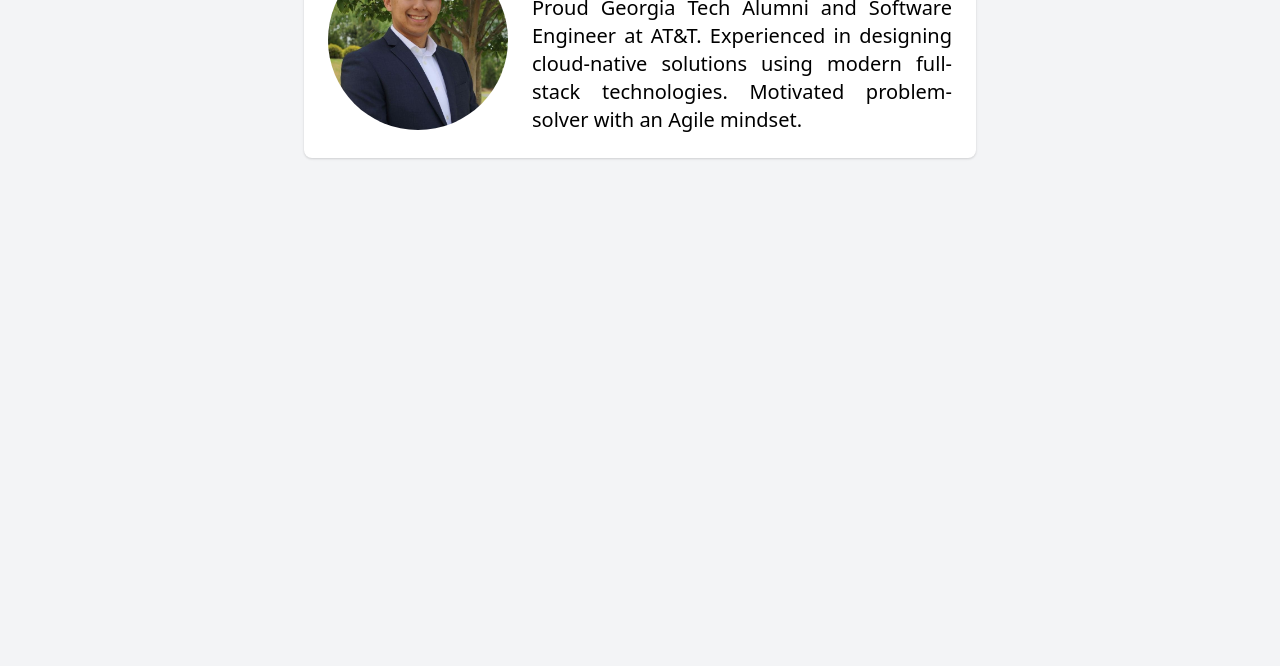
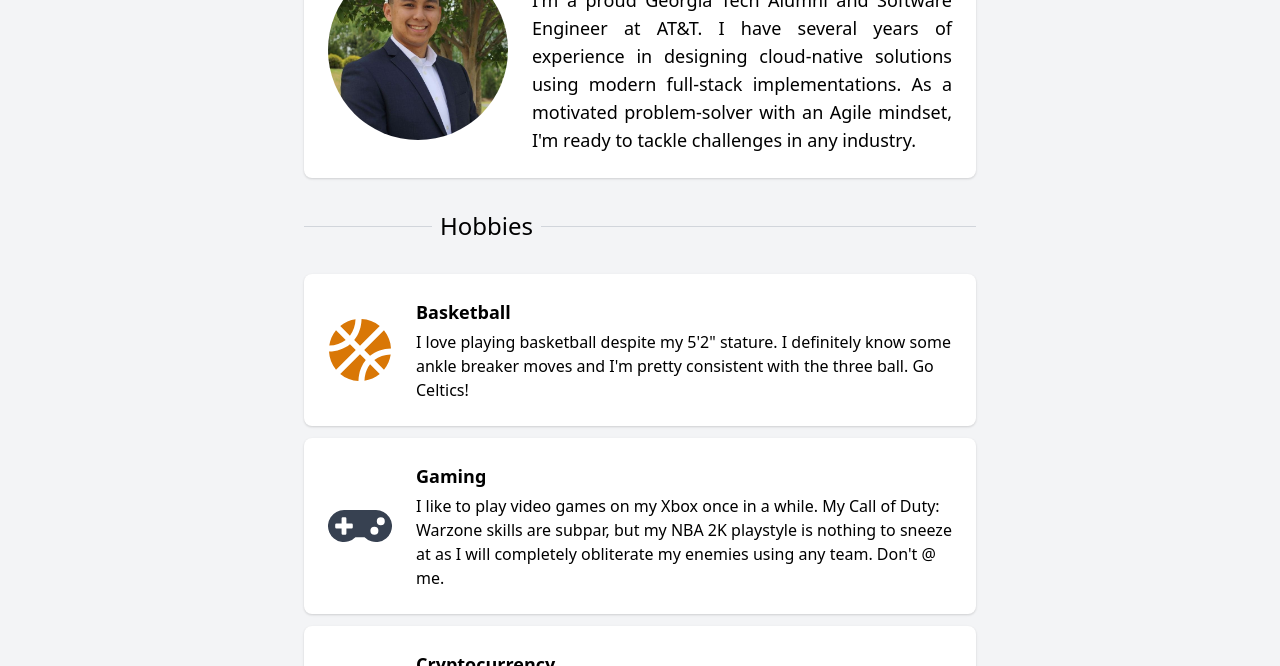
Before and after one commit to jlvmoster/website, a Gatsby site: page / in a window 1280 px wide. Shown: the part 134-800 px from the top of the page. Built offline with nearby package versions, Linux system fonts and the light colour scheme; Gatsby itself is replaced by a stand-in of ours.

Commit message:
Add hobbies section

```diff
--- a/src/components/About.js
+++ /dev/null
@@ -1,32 +0,0 @@
-import React from 'react';
-import { StaticImage } from 'gatsby-plugin-image';
-
-const About = () => (
-  <div className='mx-auto max-w-2xl bg-white shadow overflow-hidden sm:rounded-lg'>
-    <div className='px-4 py-5 sm:p-6'>
-      <div className='sm:flex'>
-        <div className='flex flex-shrink-0 items-center justify-center sm:mb-0'>
-          <StaticImage
-            className='inline-block rounded-full'
-            src='../images/professional.jpg'
-            alt='Professional'
-            placeholder='blurred'
-            quality={100}
-            formats={['AUTO', 'JPEG']}
-            layout='fixed'
-            width={180}
-          />
-        </div>
-        <div className='mt-4 space-y-3 sm:ml-6 sm:mt-0'>
-          <h4 className='text-2xl font-medium font-thin sm:text-3xl'>Hi, I'm Jalo!</h4>
-          <p className='text-lg sm:text-justify sm:text-xl'>
-            Proud Georgia Tech Alumni and Software Engineer at AT&T. Experienced in designing cloud-native solutions
-            using modern full-stack technologies. Motivated problem-solver with an Agile mindset.
-          </p>
-        </div>
-      </div>
-    </div>
-  </div>
-);
-
-export default About;
--- /dev/null
+++ b/src/components/about/About.js
@@ -0,0 +1,14 @@
+import React from 'react';
+import Divider from './Divider';
+import Hobbies from './Hobbies';
+import MainCard from './MainCard';
+
+const About = () => (
+  <div className='mx-auto max-w-2xl'>
+    <MainCard />
+    <Divider title='Hobbies' />
+    <Hobbies />
+  </div>
+);
+
+export default About;
--- /dev/null
+++ b/src/components/about/Divider.js
@@ -0,0 +1,20 @@
+import React from 'react';
+import PropTypes from 'prop-types';
+
+const Divider = ({ title }) => (
+  <div className='relative my-6'>
+    <div className='absolute inset-0 flex items-center'>
+      <div className='w-full border-t-2 border-gray-300 sm:border-t' />
+    </div>
+    <div className='relative flex justify-center'>
+      <span className='hidden p-2 text-transparent text-2xl font-normal bg-transparent sm:block'>{title}</span>
+      <span className='p-2 text-2xl font-normal bg-gray-100 sm:absolute sm:left-32'>{title}</span>
+    </div>
+  </div>
+);
+
+Divider.propTypes = {
+  title: PropTypes.string.isRequired,
+};
+
+export default Divider;
--- /dev/null
+++ b/src/components/about/Hobbies.js
@@ -0,0 +1,42 @@
+import React from 'react';
+import Card from '../shared/Card';
+import MediaObject from '../shared/MediaObject';
+import BasketballBallIcon from '../icons/fontawesome/BasketballBall';
+import BitcoinIcon from '../icons/fontawesome/Bitcoin';
+import GamepadIcon from '../icons/fontawesome/Gamepad';
+
+const Hobbies = () => (
+  <div className='flex flex-col space-y-3'>
+    <Card>
+      <MediaObject media={<BasketballBallIcon className='w-16 h-16 text-yellow-600' />}>
+        <h4 className='text-lg font-bold'>Basketball</h4>
+        <p>
+          I love playing basketball despite my 5'2" stature. I definitely know some ankle breaker moves and I'm pretty
+          consistent with the three ball. Go Celtics!
+        </p>
+      </MediaObject>
+    </Card>
+
+    <Card>
+      <MediaObject media={<GamepadIcon className='w-16 h-16 text-gray-700' />}>
+        <h4 className='text-lg font-bold'>Gaming</h4>
+        <p className='mt-1'>
+          I like to play video games on my Xbox once in a while. My Call of Duty: Warzone skills are subpar, but my NBA
+          2K playstyle is nothing to sneeze at as I will completely obliterate my enemies using any team. Don't @ me.
+        </p>
+      </MediaObject>
+    </Card>
+
+    <Card>
+      <MediaObject media={<BitcoinIcon className='w-16 h-16 text-yellow-300' />}>
+        <h4 className='text-lg font-bold'>Cryptocurrency</h4>
+        <p className='mt-1'>
+          I watched in agony as Elon Musk single-handedly boosted Bitcoin's price the moment I sell off my meager
+          earnings. Such is the life of an amateur investor. Alas, I continue my struggle despite my rugged beginnings.
+        </p>
+      </MediaObject>
+    </Card>
+  </div>
+);
+
+export default Hobbies;
--- /dev/null
+++ b/src/components/about/MainCard.js
@@ -0,0 +1,31 @@
+import React from 'react';
+import { StaticImage } from 'gatsby-plugin-image';
+import Card from '../shared/Card';
+import MediaObject from '../shared/MediaObject';
+
+const MainCard = () => (
+  <Card>
+    <MediaObject
+      media={
+        <StaticImage
+          className='inline-block rounded-full'
+          src='../../images/professional.jpg'
+          alt='Professional'
+          placeholder='blurred'
+          quality={100}
+          formats={['AUTO', 'JPEG']}
+          layout='fixed'
+          width={180}
+        />
+      }>
+      <h4 className='text-2xl font-medium font-thin sm:text-3xl'>Hi, I'm Jalo!</h4>
+      <p className='text-base sm:text-justify sm:text-lg'>
+        I'm a proud Georgia Tech Alumni and Software Engineer at AT&T. I have several years of experience in designing
+        cloud-native solutions using modern full-stack implementations. As a motivated problem-solver with an Agile
+        mindset, I'm ready to tackle challenges in any industry.
+      </p>
+    </MediaObject>
+  </Card>
+);
+
+export default MainCard;
--- /dev/null
+++ b/src/components/icons/fontawesome/BasketballBall.js
@@ -0,0 +1,22 @@
+import React from 'react';
+import types from '../types';
+
+/**
+ * This icon component is taken from the Font Awesome basketball-ball (solid) icon.
+ *
+ * Modifications were made:
+ * - Replaced `class` attribute with `className` React component property
+ * - Removed `aria-hidden`, `data-prefix`, `data-icon` and `role` attributes attributes
+ * - Moved `fill` attribute from the <path> to <svg>
+ *
+ * [Font Awesome License](https://fontawesome.com/license)
+ */
+const BasketballBall = ({ className }) => (
+  <svg className={className} xmlns='http://www.w3.org/2000/svg' viewBox='0 0 496 512' fill='currentColor'>
+    <path d='M212.3 10.3c-43.8 6.3-86.2 24.1-122.2 53.8l77.4 77.4c27.8-35.8 43.3-81.2 44.8-131.2zM248 222L405.9 64.1c-42.4-35-93.6-53.5-145.5-56.1-1.2 63.9-21.5 122.3-58.7 167.7L248 222zM56.1 98.1c-29.7 36-47.5 78.4-53.8 122.2 50-1.5 95.5-17 131.2-44.8L56.1 98.1zm272.2 204.2c45.3-37.1 103.7-57.4 167.7-58.7-2.6-51.9-21.1-103.1-56.1-145.5L282 256l46.3 46.3zM248 290L90.1 447.9c42.4 34.9 93.6 53.5 145.5 56.1 1.3-64 21.6-122.4 58.7-167.7L248 290zm191.9 123.9c29.7-36 47.5-78.4 53.8-122.2-50.1 1.6-95.5 17.1-131.2 44.8l77.4 77.4zM167.7 209.7C122.3 246.9 63.9 267.3 0 268.4c2.6 51.9 21.1 103.1 56.1 145.5L214 256l-46.3-46.3zm116 292c43.8-6.3 86.2-24.1 122.2-53.8l-77.4-77.4c-27.7 35.7-43.2 81.2-44.8 131.2z' />
+  </svg>
+);
+
+BasketballBall.propTypes = types;
+
+export default BasketballBall;
--- /dev/null
+++ b/src/components/icons/fontawesome/Bitcoin.js
@@ -0,0 +1,22 @@
+import React from 'react';
+import types from '../types';
+
+/**
+ * This icon component is taken from the Font Awesome bitcoin (brands) icon.
+ *
+ * Modifications were made:
+ * - Replaced `class` attribute with `className` React component property
+ * - Removed `aria-hidden`, `data-prefix`, `data-icon` and `role` attributes attributes
+ * - Moved `fill` attribute from the <path> to <svg>
+ *
+ * [Font Awesome License](https://fontawesome.com/license)
+ */
+const Bitcoin = ({ className }) => (
+  <svg className={className} xmlns='http://www.w3.org/2000/svg' viewBox='0 0 512 512' fill='currentColor'>
+    <path d='M504 256c0 136.967-111.033 248-248 248S8 392.967 8 256 119.033 8 256 8s248 111.033 248 248zm-141.651-35.33c4.937-32.999-20.191-50.739-54.55-62.573l11.146-44.702-27.213-6.781-10.851 43.524c-7.154-1.783-14.502-3.464-21.803-5.13l10.929-43.81-27.198-6.781-11.153 44.686c-5.922-1.349-11.735-2.682-17.377-4.084l.031-.14-37.53-9.37-7.239 29.062s20.191 4.627 19.765 4.913c11.022 2.751 13.014 10.044 12.68 15.825l-12.696 50.925c.76.194 1.744.473 2.829.907-.907-.225-1.876-.473-2.876-.713l-17.796 71.338c-1.349 3.348-4.767 8.37-12.471 6.464.271.395-19.78-4.937-19.78-4.937l-13.51 31.147 35.414 8.827c6.588 1.651 13.045 3.379 19.4 5.006l-11.262 45.213 27.182 6.781 11.153-44.733a1038.209 1038.209 0 0 0 21.687 5.627l-11.115 44.523 27.213 6.781 11.262-45.128c46.404 8.781 81.299 5.239 95.986-36.727 11.836-33.79-.589-53.281-25.004-65.991 17.78-4.098 31.174-15.792 34.747-39.949zm-62.177 87.179c-8.41 33.79-65.308 15.523-83.755 10.943l14.944-59.899c18.446 4.603 77.6 13.717 68.811 48.956zm8.417-87.667c-7.673 30.736-55.031 15.12-70.393 11.292l13.548-54.327c15.363 3.828 64.836 10.973 56.845 43.035z' />
+  </svg>
+);
+
+Bitcoin.propTypes = types;
+
+export default Bitcoin;
--- /dev/null
+++ b/src/components/icons/fontawesome/Gamepad.js
@@ -0,0 +1,22 @@
+import React from 'react';
+import types from '../types';
+
+/**
+ * This icon component is taken from the Font Awesome gamepad (solid) icon.
+ *
+ * Modifications were made:
+ * - Replaced `class` attribute with `className` React component property
+ * - Removed `aria-hidden`, `data-prefix`, `data-icon` and `role` attributes attributes
+ * - Moved `fill` attribute from the <path> to <svg>
+ *
+ * [Font Awesome License](https://fontawesome.com/license)
+ */
+const Gamepad = ({ className }) => (
+  <svg className={className} xmlns='http://www.w3.org/2000/svg' viewBox='0 0 640 512' fill='currentColor'>
+    <path d='M480.07 96H160a160 160 0 1 0 114.24 272h91.52A160 160 0 1 0 480.07 96zM248 268a12 12 0 0 1-12 12h-52v52a12 12 0 0 1-12 12h-24a12 12 0 0 1-12-12v-52H84a12 12 0 0 1-12-12v-24a12 12 0 0 1 12-12h52v-52a12 12 0 0 1 12-12h24a12 12 0 0 1 12 12v52h52a12 12 0 0 1 12 12zm216 76a40 40 0 1 1 40-40 40 40 0 0 1-40 40zm64-96a40 40 0 1 1 40-40 40 40 0 0 1-40 40z' />
+  </svg>
+);
+
+Gamepad.propTypes = types;
+
+export default Gamepad;
--- a/src/components/layout/Layout.js
+++ b/src/components/layout/Layout.js
@@ -4,7 +4,7 @@ import PropTypes from 'prop-types';
 import Navbar from './Navbar';
 
 const Layout = ({ children, metadata }) => (
-  <div className='flex flex-col h-screen bg-gray-100 overflow-hidden'>
+  <div className='flex flex-col h-screen bg-gray-100 overflow-y-auto'>
     <Navbar title={metadata.title} links={metadata.links} />
     <main className='container mx-auto px-4 max-w-7xl sm:px-6 lg:px-8'>{children}</main>
   </div>
--- /dev/null
+++ b/src/components/shared/Card.js
@@ -0,0 +1,14 @@
+import React from 'react';
+import PropTypes from 'prop-types';
+
+const Card = ({ children }) => (
+  <div className='bg-white shadow overflow-hidden sm:rounded-lg'>
+    <div className='px-4 py-5 sm:p-6'>{children}</div>
+  </div>
+);
+
+Card.propTypes = {
+  children: PropTypes.node.isRequired,
+};
+
+export default Card;
--- /dev/null
+++ b/src/components/shared/MediaObject.js
@@ -0,0 +1,16 @@
+import React from 'react';
+import PropTypes from 'prop-types';
+
+const MediaObject = ({ children, media }) => (
+  <div className='sm:flex'>
+    <div className='flex flex-shrink-0 items-center justify-center'>{media}</div>
+    <div className='mt-4 space-y-1 sm:ml-6 sm:mt-0'>{children}</div>
+  </div>
+);
+
+MediaObject.propTypes = {
+  children: PropTypes.node.isRequired,
+  media: PropTypes.node.isRequired,
+};
+
+export default MediaObject;
--- a/src/pages/index.js
+++ b/src/pages/index.js
@@ -1,6 +1,6 @@
 import React from 'react';
 import SEO from '../components/shared/SEO';
-import About from '../components/About';
+import About from '../components/about/About';
 
 const IndexPage = () => (
   <>
```
